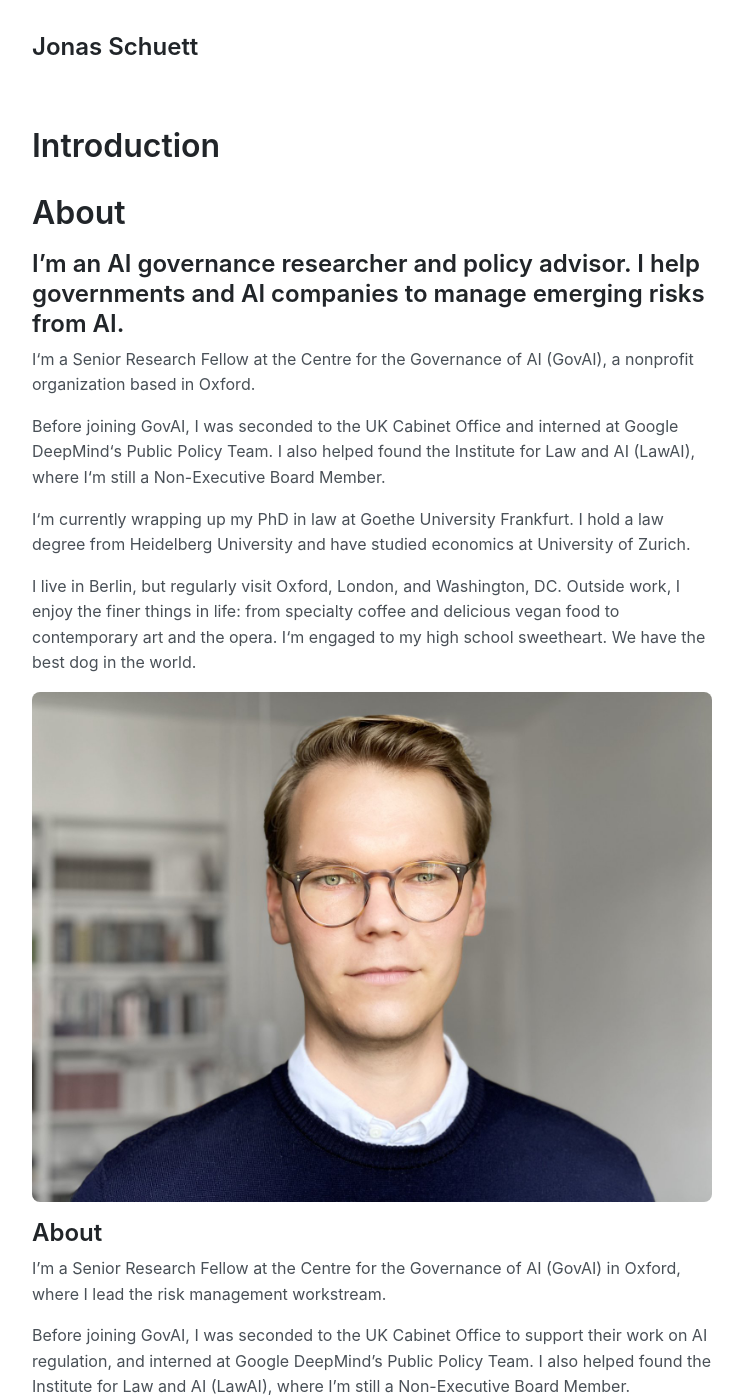
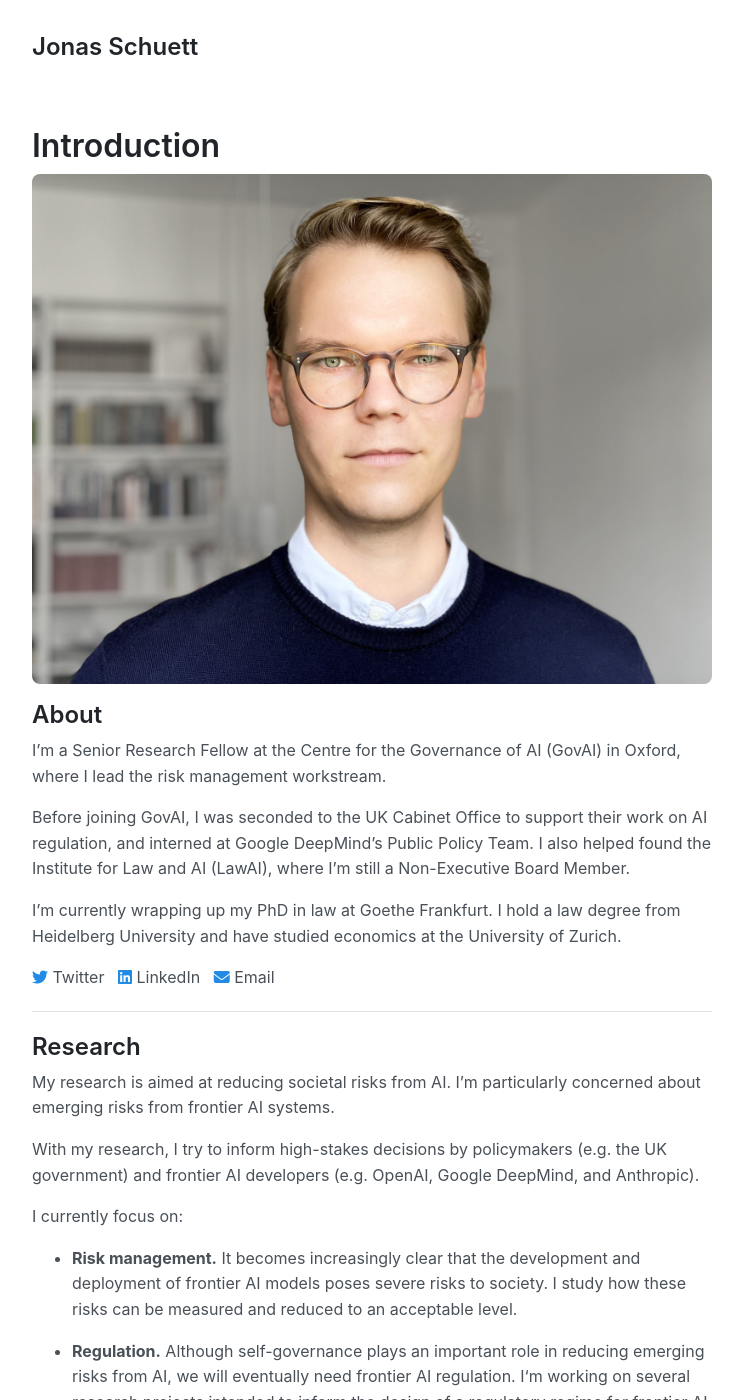
Before and after one commit to jonasschuett/jonasschuett.github.io, a Jekyll site: the page built from _posts/2020-04-04-introduction.md, in a window 1280 px wide and 1400 px high. Shown: the whole window, without its empty margins (268-1011 px from the left). Built offline with Jekyll 4.4.1, drawn with Linux system fonts in a browser that asks for light colours; nearby versions of some CDN libraries.

Commit message:
Update 2020-04-04-introduction.md

```diff
--- a/_posts/2020-04-04-introduction.md
+++ b/_posts/2020-04-04-introduction.md
@@ -1,20 +1,6 @@
 ---
 layout: page
 ---
-
-# About
-
-## I’m an AI governance researcher and policy advisor. I help governments and AI companies to manage emerging risks from AI.
-
-I‘m a Senior Research Fellow at the Centre for the Governance of AI (GovAI), a nonprofit organization based in Oxford.
-
-Before joining GovAI, I was seconded to the UK Cabinet Office and interned at Google DeepMind‘s Public Policy Team. I also helped found the Institute for Law and AI (LawAI), where I‘m still a Non-Executive Board Member.
-
-I‘m currently wrapping up my PhD in law at Goethe University Frankfurt. I hold a law degree from Heidelberg University and have studied economics at University of Zurich.
-
-I live in Berlin, but regularly visit Oxford, London, and Washington, DC. Outside work, I enjoy the finer things in life: from specialty coffee and delicious vegan food to contemporary art and the opera. I‘m engaged to my high school sweetheart. We have the best dog in the world.
-
-
 
 ![Jonas Schuett](/jonasschuett.jpg)
 
```
